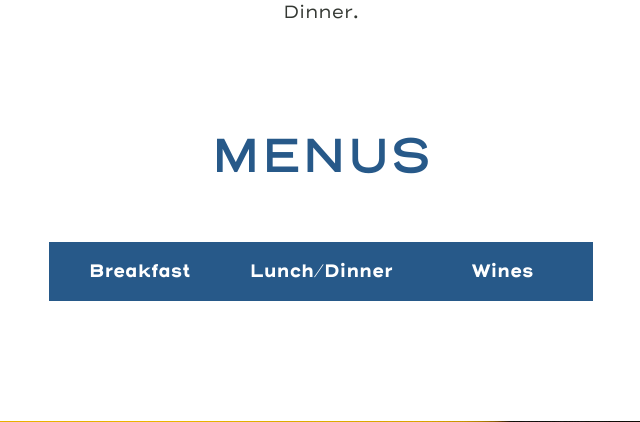
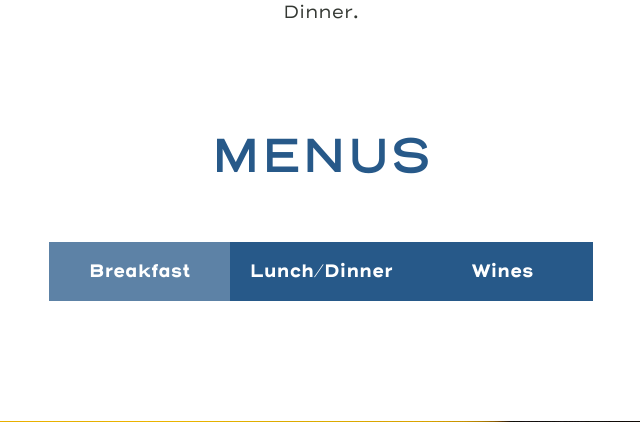
Before and after one commit to lmkenny/thegoldenwattle, a PHP site: page /index.html in a window 1280 px wide, with the pointer over the restyled element. Shown: the part 1435-1857 px from the top of the page, without its empty margins (319-959 px from the left). Run offline with PHP 8.4, Linux system fonts and the light colour scheme; some libraries are stand-ins or nearby versions; some web fonts are replaced.

Commit message:
Add hover fade css

```diff
--- a/css/style.css
+++ b/css/style.css
@@ -114,6 +114,9 @@ footer{
 .mt-neg70{
   margin-top: -70px;
 }
+.hover-fade:hover{
+  opacity: .75;
+}
 /* @media (min-width: 500px) {
   .header-height{
   height: 50rem;
```
